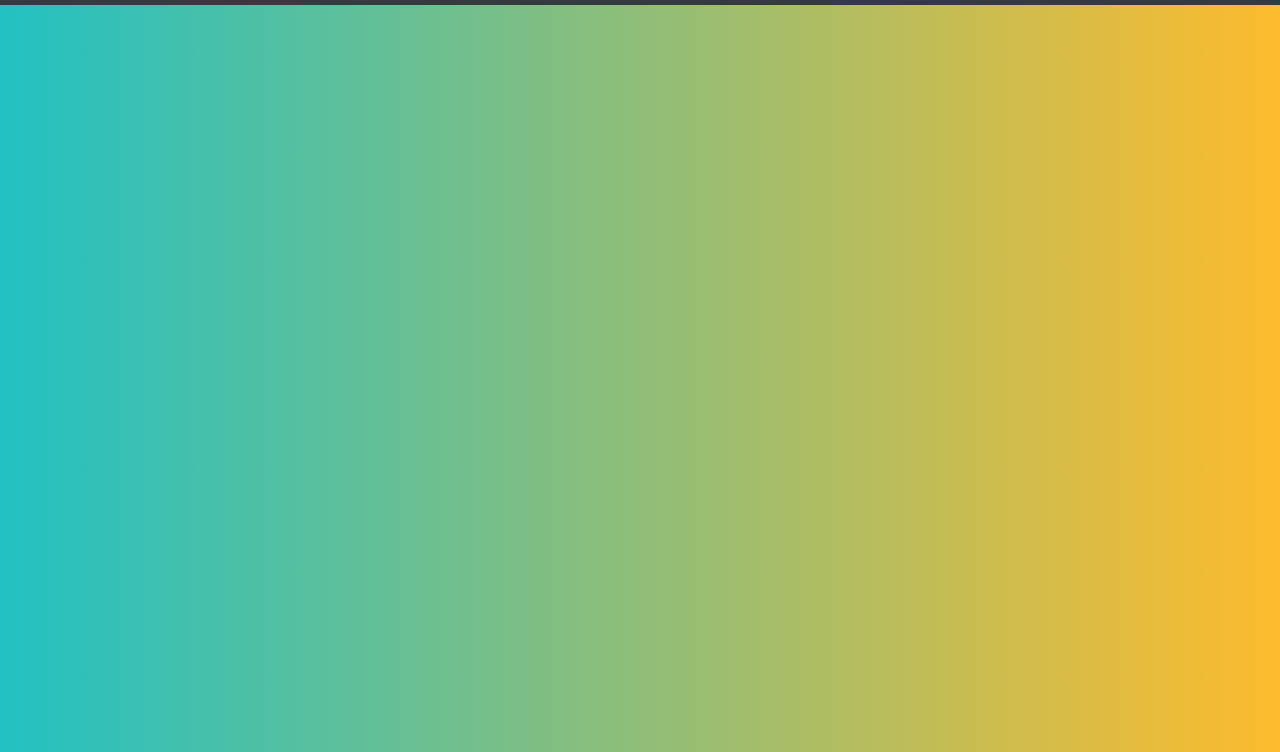
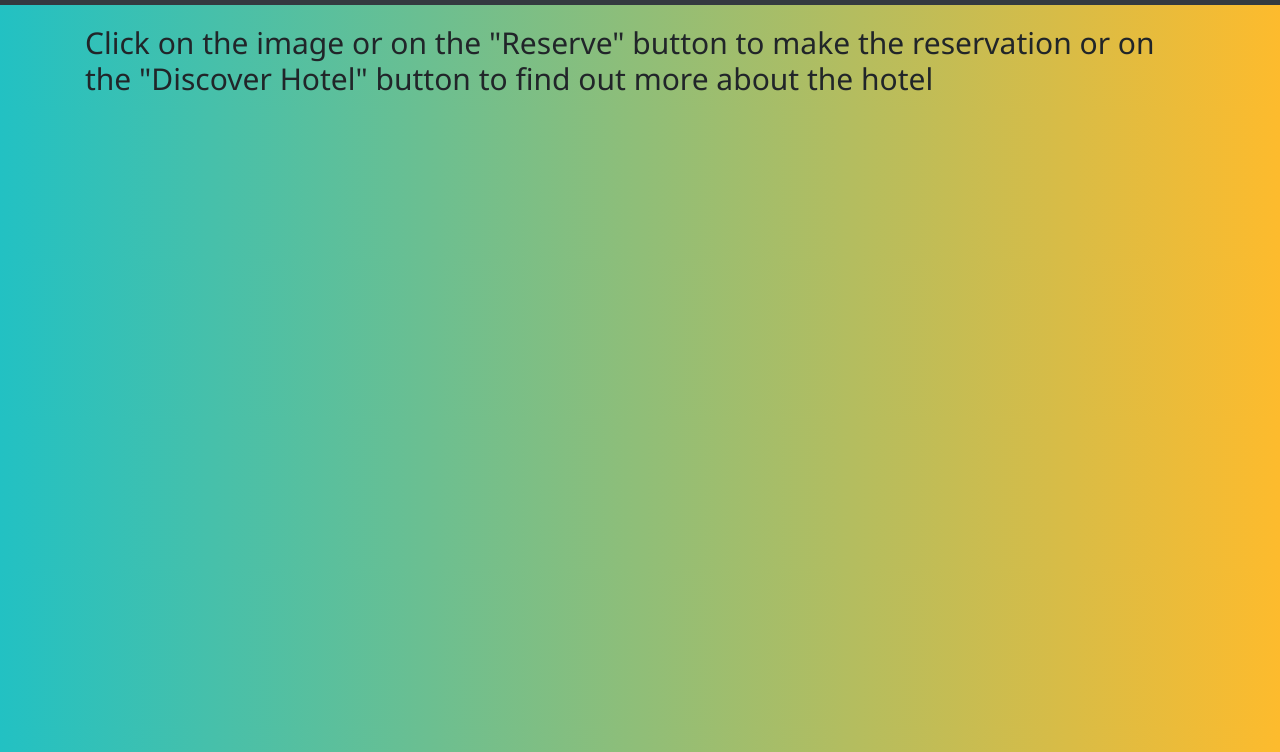
Before and after one commit to gmaniak/dreamTravels, a plain HTML site: page choose_hotel.html in a window 1280 px wide. Shown: the part 48-800 px from the top of the page. Drawn offline with nearby package versions, Linux system fonts and the light colour scheme.

Commit message:
text add

```diff
--- a/choose_hotel.html
+++ b/choose_hotel.html
@@ -47,7 +47,8 @@
     </div>
   </nav>
 
-  <div class="container" style="padding-top: 50px;">
+  <div class="container" style="padding-top: 10px;">
+    <h2>Click on the image or on the "Reserve" button to make the reservation or on the "Discover Hotel" button to find out more about the hotel</h2>
     <div id="hotel-container" class="row">
     </div>
 
```
